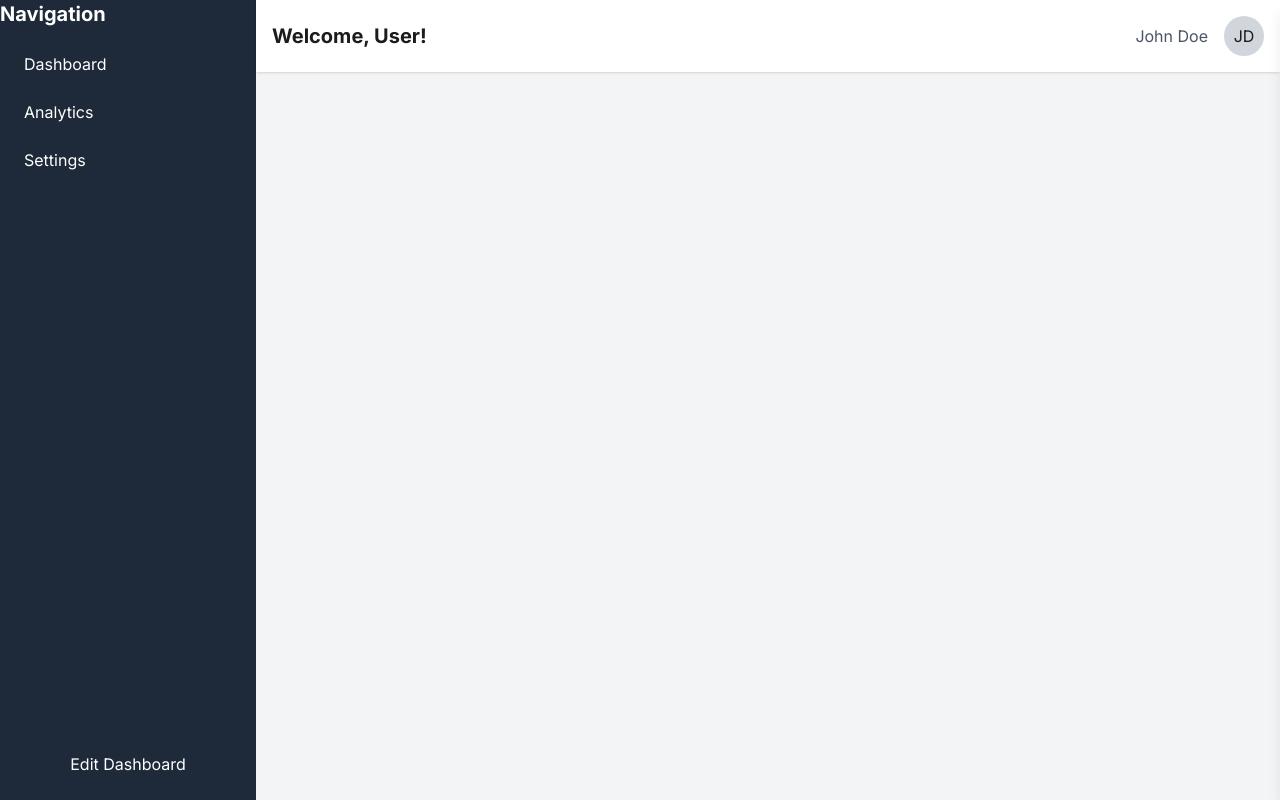
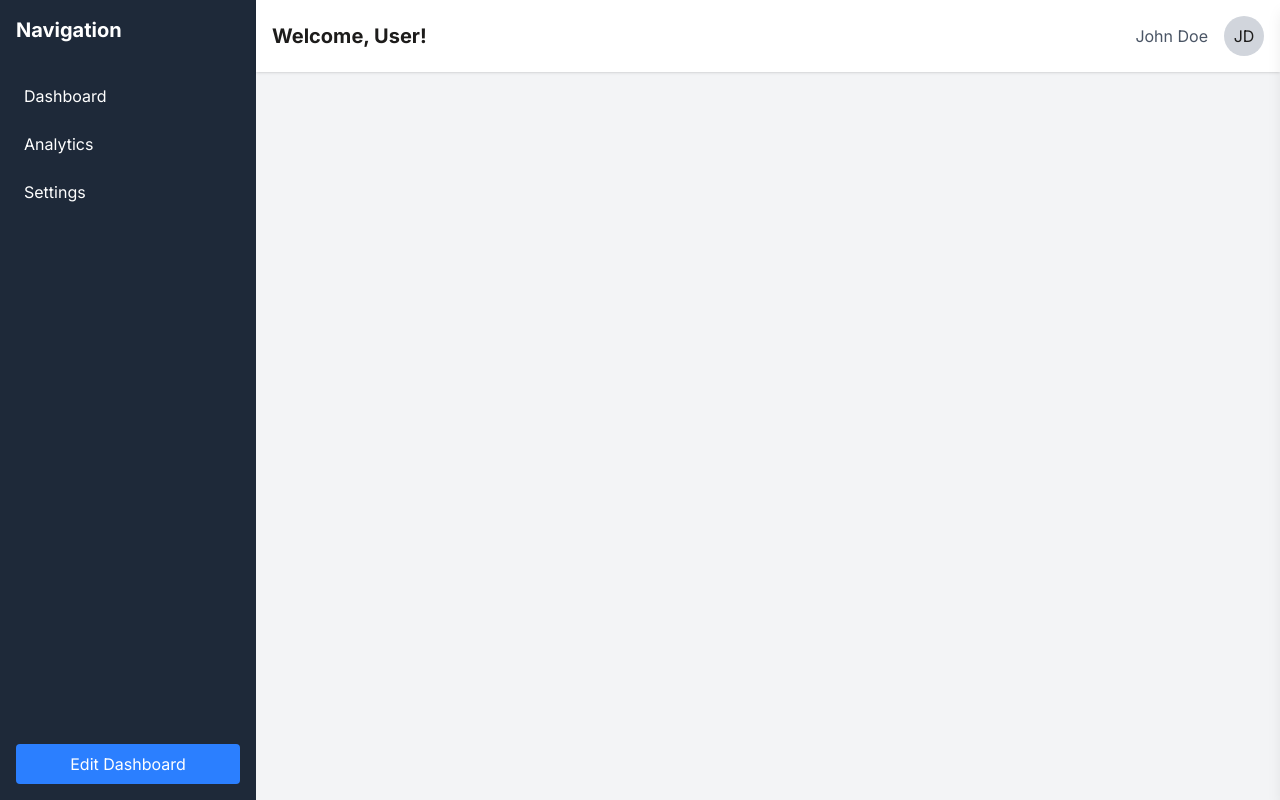
Before and after one commit to iampankajghosh/code-cache, a Next.js app: page /dashboard in a window 1280 px wide. Built offline with nearby package versions, Linux system fonts and the light colour scheme.

Commit message:
feat: enhance layout handling by improving localStorage integration and card list behavior

```diff
--- a/app/dashboard/page.tsx
+++ b/app/dashboard/page.tsx
@@ -83,7 +83,7 @@ export default function Dashboard() {
     };
   };
 
-  // Load saved layout from localStorage
+  // Load saved layout from localStorage and handle resize
   useEffect(() => {
     const savedGridItems = localStorage.getItem("dashboardGridItems");
     const savedAvailableCards = localStorage.getItem("dashboardAvailableCards");
@@ -99,13 +99,14 @@ export default function Dashboard() {
     return () => window.removeEventListener("resize", handleResize);
   }, []);
 
-  // Save layout to localStorage
+  // Save layout to localStorage and close card list
   const saveLayout = () => {
     localStorage.setItem("dashboardGridItems", JSON.stringify(gridItems));
     localStorage.setItem(
       "dashboardAvailableCards",
       JSON.stringify(availableCards)
     );
+    setIsCardListOpen(false); // Close card list after saving
     alert("Layout saved successfully!");
   };
 
@@ -193,7 +194,7 @@ export default function Dashboard() {
     return (
       <div
         className="bg-white p-4 rounded-lg shadow-md h-full flex flex-col"
-        draggable
+        draggable={isCardListOpen} // Only draggable when card list is open
         onDragStart={(e) => handleDragStartFromGrid(card, e)}
       >
         <h3 className="font-bold text-lg mb-2">{card.title}</h3>
@@ -216,7 +217,7 @@ export default function Dashboard() {
     <div className="flex h-screen bg-gray-100">
       {/* Navigation Sidebar */}
       <div className="w-64 bg-gray-800 text-white flex flex-col">
-        <div className="p四大">
+        <div className="p-4">
           <h2 className="text-xl font-bold">Navigation</h2>
         </div>
         <nav className="flex-1">
@@ -249,7 +250,7 @@ export default function Dashboard() {
         </nav>
         <button
           onClick={toggleCardList}
-          className="m-4 p-2 bg-blue themed-500 rounded hover:bg-blue-600"
+          className="m-4 p-2 bg-blue-500 rounded hover:bg-blue-600"
         >
           {isCardListOpen ? "Close Editor" : "Edit Dashboard"}
         </button>
@@ -284,8 +285,8 @@ export default function Dashboard() {
             isDroppable
             onLayoutChange={onLayoutChange}
             onResizeStop={onResizeStop}
-            isResizable
-            isDraggable
+            isResizable={isCardListOpen} // Resizable only when card list is open
+            isDraggable={isCardListOpen} // Draggable only when card list is open
           >
             {gridItems.map((item) => (
               <div
```
